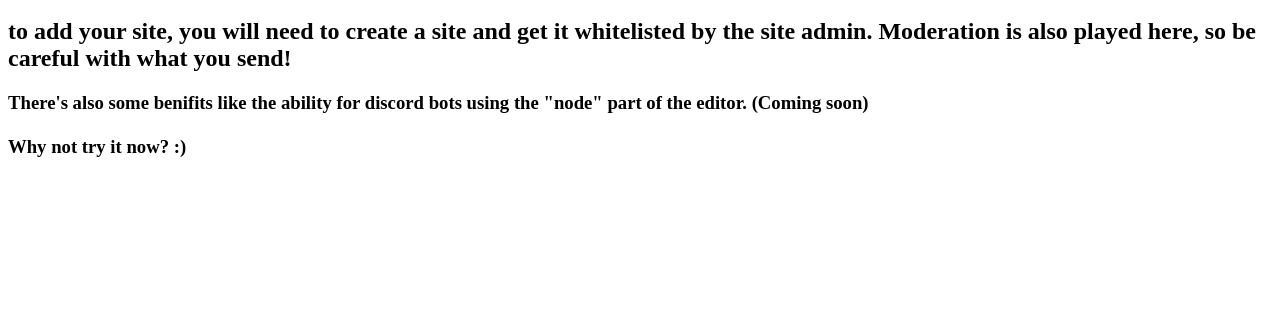
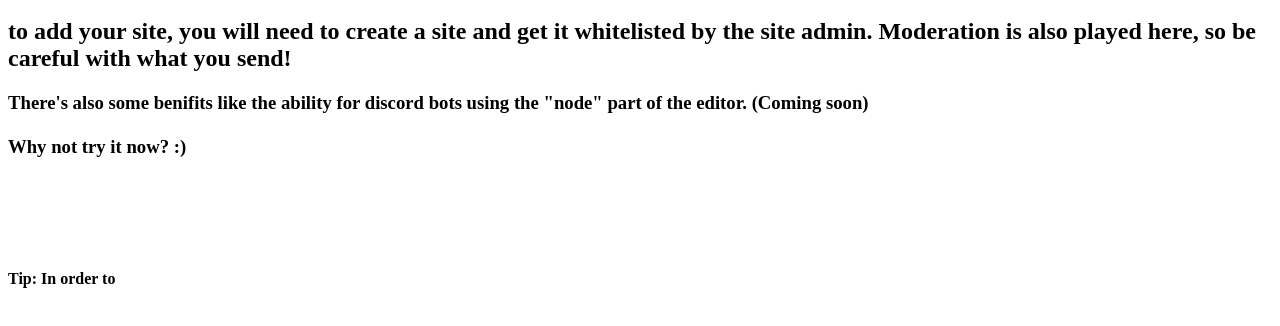
Before and after one commit to Learn-Code-App/Learn-Code-App, a website: page views/host/hellowebpages/index.html in a window 1280 px wide. Shown: the part 48-374 px from the top of the page. Drawn offline with Linux system fonts and the light colour scheme; a script that the page names is missing.

Commit message:
Updated site "Hosting Instructions"
Yes, this is my project. you can fork me!!

```diff
--- a/views/host/hellowebpages/index.html
+++ b/views/host/hellowebpages/index.html
@@ -13,5 +13,9 @@
   <h1>Welcome to Learn Code's site hoster</h1>
     <h2>to add your site, you will need to create a site and get it whitelisted by the site admin. Moderation is also played here, so be careful with what you send!</h2>
   <h3>There's also some benifits like the ability for discord bots using the "node" part of the editor. (Coming soon) <br/><br /> Why not try it now? :)</h3>
+
+    <br><br><br><br>
+
+    <h4>Tip: In order to </h4>
   </body>
 </html>
```
